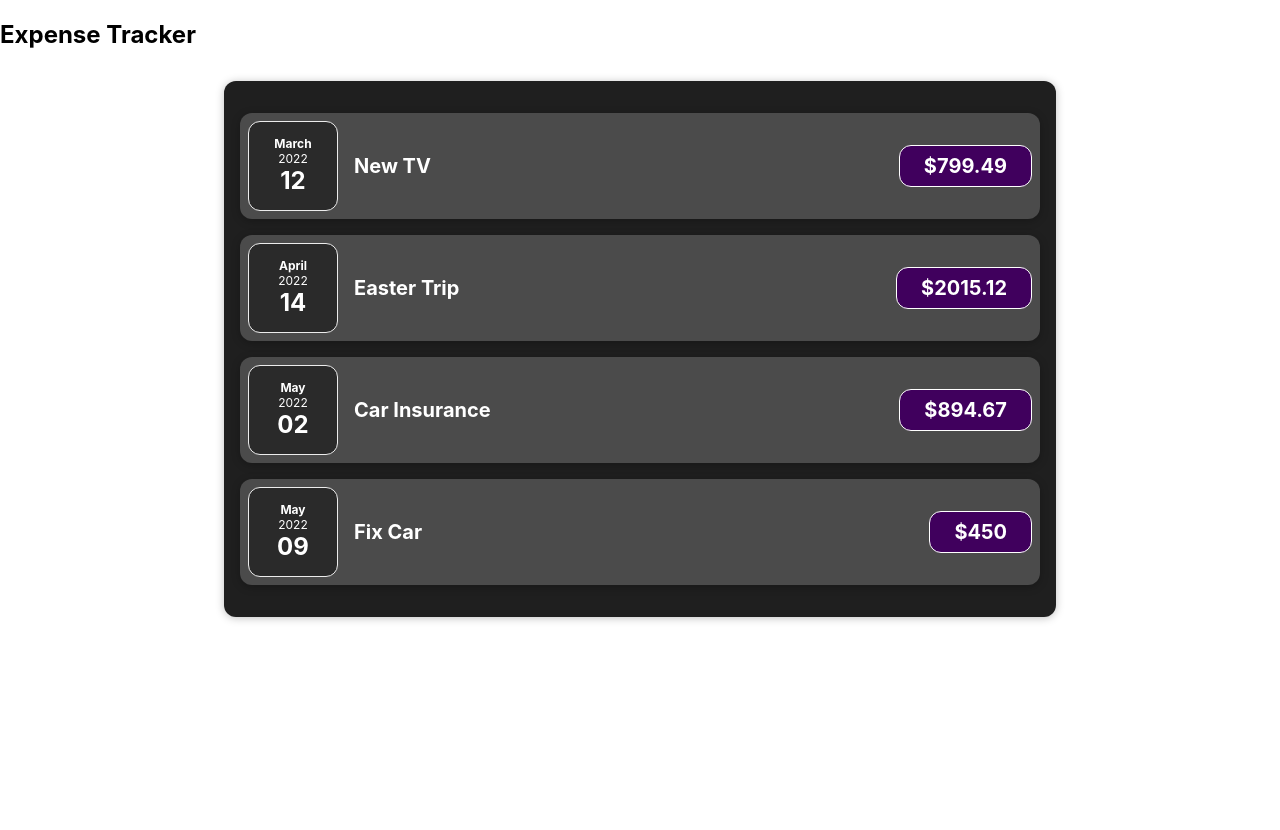
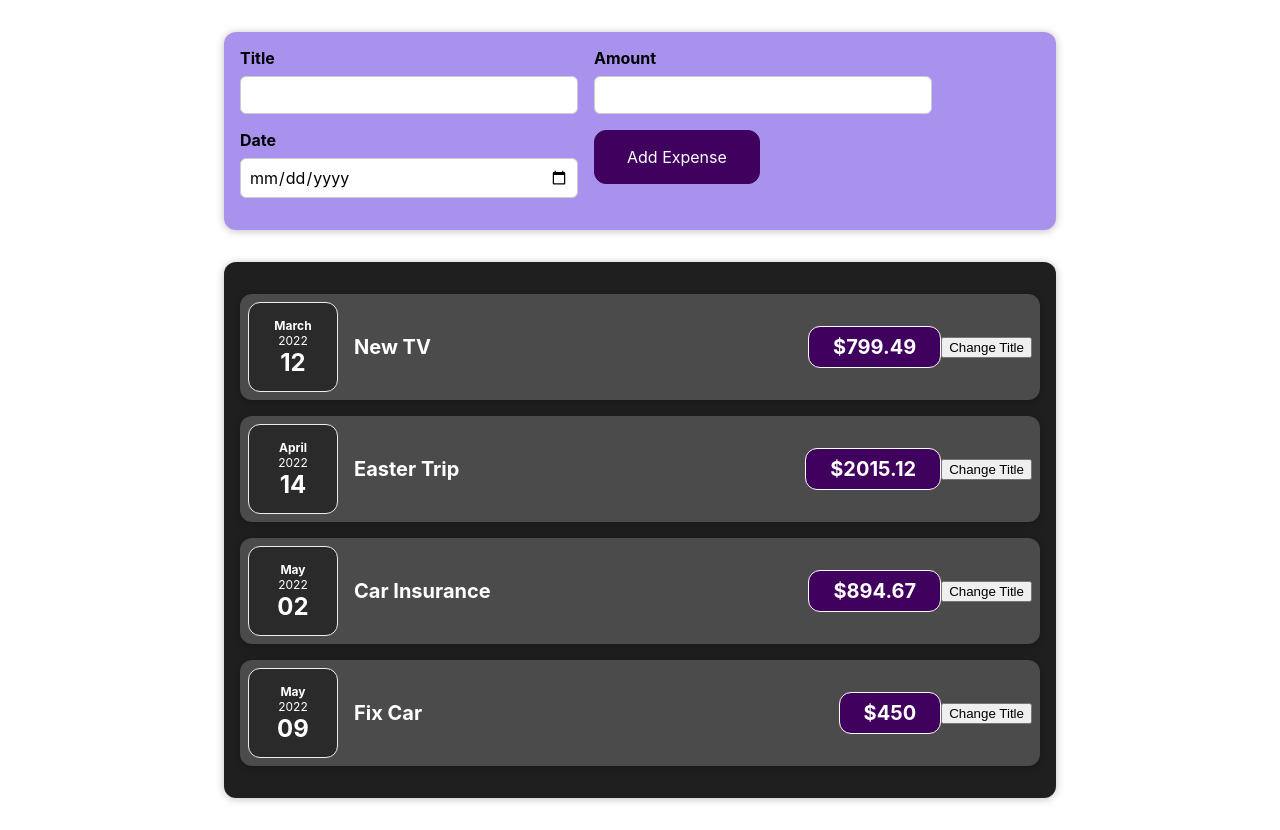
Before and after one commit to SilviaMYA/expense_tracker, a React (Create React App) app: page / in a window 1280 px wide. Before the commit the page ends 800 px from the top, so only its background shows below. Built offline with nearby package versions, Linux system fonts and the light colour scheme.

Commit message:
Adding form to submit a new expense

```diff
--- a/src/App.js
+++ b/src/App.js
@@ -1,6 +1,7 @@
 import Expenses from "./components/Expenses/Expenses";
+import NewExpense from "./components/NewExpense/NewExpense";
 
-function App() {
+const App = () => {
   //Integer value representing the month, beginning with 0 for January to 11 for December.
   const expensesArray = [
     {
@@ -30,10 +31,10 @@
   ];
   return (
     <div>
-      <h2>Expense Tracker</h2>
+      <NewExpense />
       <Expenses items={expensesArray} />
     </div>
   );
-}
+};
 
 export default App;
--- a/src/components/Expenses/ExpenseDate.js
+++ b/src/components/Expenses/ExpenseDate.js
@@ -6,7 +6,7 @@
  * @param {Date} props.dateProp the date coming from the component ExpenseItem
  * @returns
  */
-function ExpenseDate(props) {
+const ExpenseDate = (props) => {
   const month = props.dateProp.toLocaleString("en-AU", { month: "long" });
   const year = props.dateProp.getFullYear();
   const day = props.dateProp.toLocaleString("en-AU", { day: "2-digit" });
@@ -18,6 +18,6 @@
       <div className="expense-date__day"> {day} </div>
     </div>
   );
-}
+};
 
 export default ExpenseDate;
--- a/src/components/Expenses/ExpenseItem.js
+++ b/src/components/Expenses/ExpenseItem.js
@@ -1,3 +1,6 @@
+// allows us to defines values as states where changes to these values should reflect in the component function
+import React, { useState } from "react";
+
 import ExpenseDate from "./ExpenseDate";
 import Card from "../UI/Card";
 import "./ExpenseItem.css";
@@ -10,17 +13,26 @@
  * @param {String} props.title contains the item title
  * @returns
  */
-function ExpenseItem(props) {
+const ExpenseItem = (props) => {
+  // return an array with 2 elements (value, updating function to update the value)
+  const [title, setTitle] = useState(props.title);
+
+  // fucntion to handle change title button
+  const changeTitleHandler = () => {
+    setTitle("new title");
+  };
+
   return (
     <Card className="expense-item">
       <ExpenseDate dateProp={props.date} />
 
       <div className="expense-item__description">
-        <h2> {props.title} </h2>
+        <h2> {title} </h2>
         <div className="expense-item__price"> ${props.amount} </div>
       </div>
+      <button onClick={changeTitleHandler}> Change Title </button>
     </Card>
   );
-}
+};
 
 export default ExpenseItem;
--- a/src/components/Expenses/Expenses.js
+++ b/src/components/Expenses/Expenses.js
@@ -7,7 +7,7 @@
  * @param {Object} props contains items that gets from App.js
  * @returns
  */
-function Expenses(props) {
+const Expenses = (props) => {
   return (
     <Card className="expenses">
       <ExpenseItem
@@ -32,6 +32,6 @@
       />
     </Card>
   );
-}
+};
 
 export default Expenses;
--- /dev/null
+++ b/src/components/NewExpense/FormExpense.css
@@ -0,0 +1,26 @@
+.new-expense__controls {
+  display: flex;
+  flex-wrap: wrap;
+  gap: 1rem;
+  margin-bottom: 1rem;
+  text-align: left;
+}
+
+.new-expense__control label {
+  font-weight: bold;
+  margin-bottom: 0.5rem;
+  display: block;
+}
+
+.new-expense__control input {
+  font: inherit;
+  padding: 0.5rem;
+  border-radius: 6px;
+  border: 1px solid #ccc;
+  width: 20rem;
+  max-width: 100%;
+}
+
+.new-expense__actions {
+  text-align: right;
+}
--- /dev/null
+++ b/src/components/NewExpense/FormExpense.js
@@ -0,0 +1,26 @@
+import "./FormExpense.css";
+
+const FormExpense = () => {
+  return (
+    <form>
+      <div className="new-expense__controls">
+        <div className="new-expense__control">
+          <label> Title </label> <input type="text" name="title" id="title" />
+        </div>
+        <div className="new-expense__control">
+          <label> Amount </label>
+          <input type="number" name="amount" id="amount" min="0.01" step="0.01" />
+        </div>
+        <div className="new-expense__control">
+          <label> Date </label>
+          <input type="date" name="date" id="date" min="2020-01-01" max="2025-01-01" />
+        </div>
+        <div className="new-expense__actions">
+          <button type="submit"> Add Expense </button>
+        </div>
+      </div>
+    </form>
+  );
+};
+
+export default FormExpense;
--- /dev/null
+++ b/src/components/NewExpense/NewExpense.css
@@ -0,0 +1,38 @@
+.new-expense {
+  background-color: #a892ee;
+  padding: 1rem;
+  margin: 2rem auto;
+  width: 50rem;
+  max-width: 95%;
+  border-radius: 12px;
+  text-align: center;
+  box-shadow: 0 1px 8px rgba(0, 0, 0, 0.25);
+}
+
+.new-expense button {
+  font: inherit;
+  cursor: pointer;
+  padding: 1rem 2rem;
+  border: 1px solid #40005d;
+  background-color: #40005d;
+  color: white;
+  border-radius: 12px;
+  margin-right: 1rem;
+}
+
+.new-expense button:hover,
+.new-expense button:active {
+  background-color: #510674;
+  border-color: #510674;
+}
+
+.new-expense button.alternative {
+  color: #220131;
+  border-color: transparent;
+  background-color: transparent;
+}
+
+.new-expense button.alternative:hover,
+.new-expense button.alternative:active {
+  background-color: #ddb3f8;
+}
--- /dev/null
+++ b/src/components/NewExpense/NewExpense.js
@@ -0,0 +1,12 @@
+import "./NewExpense.css";
+import FormExpense from "./FormExpense";
+
+const NewExpense = () => {
+  return (
+    <div className="new-expense">
+      <FormExpense></FormExpense>
+    </div>
+  );
+};
+
+export default NewExpense;
--- a/src/components/UI/Card.js
+++ b/src/components/UI/Card.js
@@ -6,11 +6,11 @@
  * @param {String} props.children a reserved name, it always be the content between the open and close component
  * @returns
  */
-function Card(props) {
+const Card = (props) => {
   // adds everithing we receive as a classeName outside to the card class
   const classes = "card " + props.className;
 
   return <div className={classes}> {props.children} </div>;
-}
+};
 
 export default Card;
```
